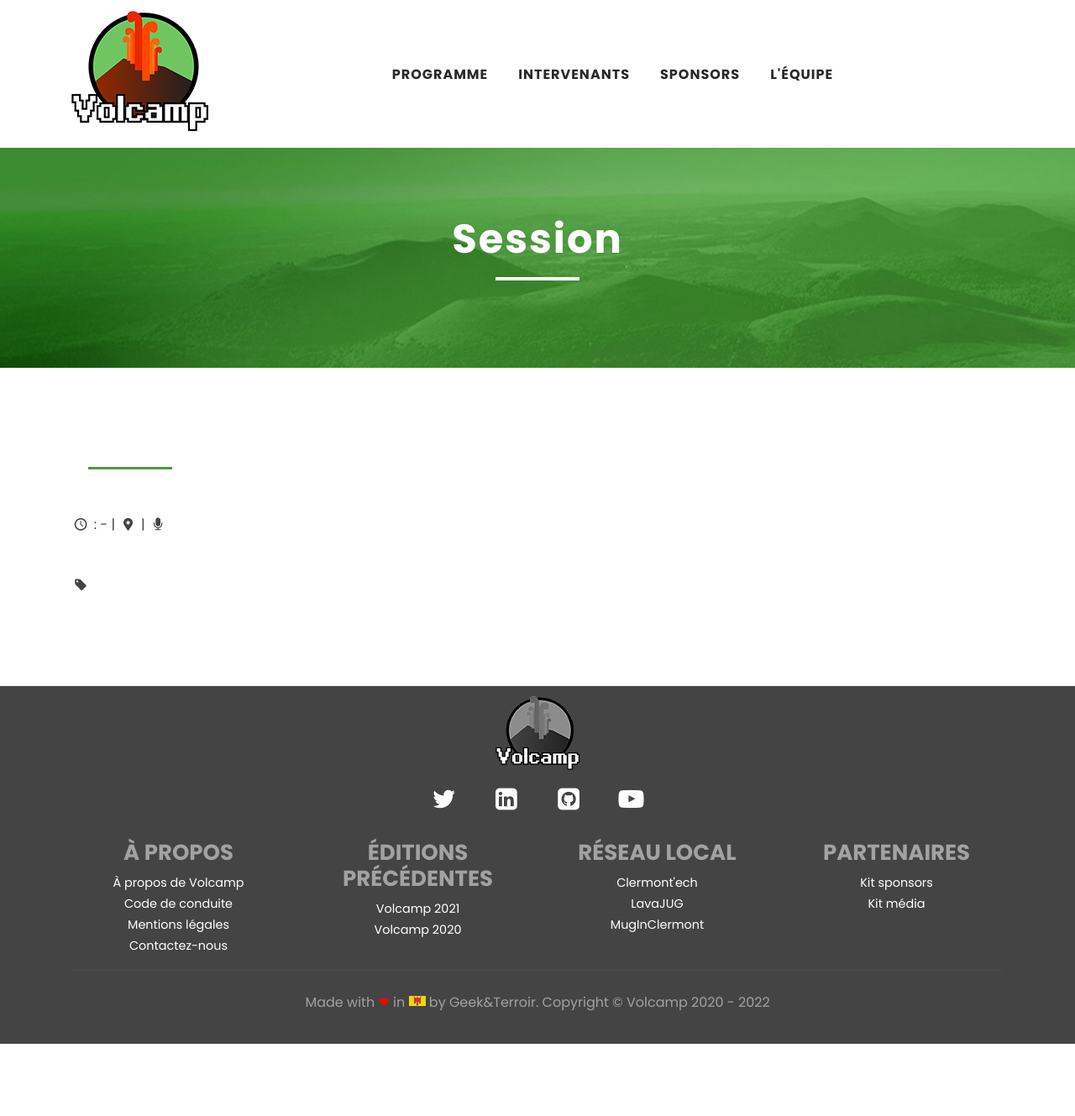
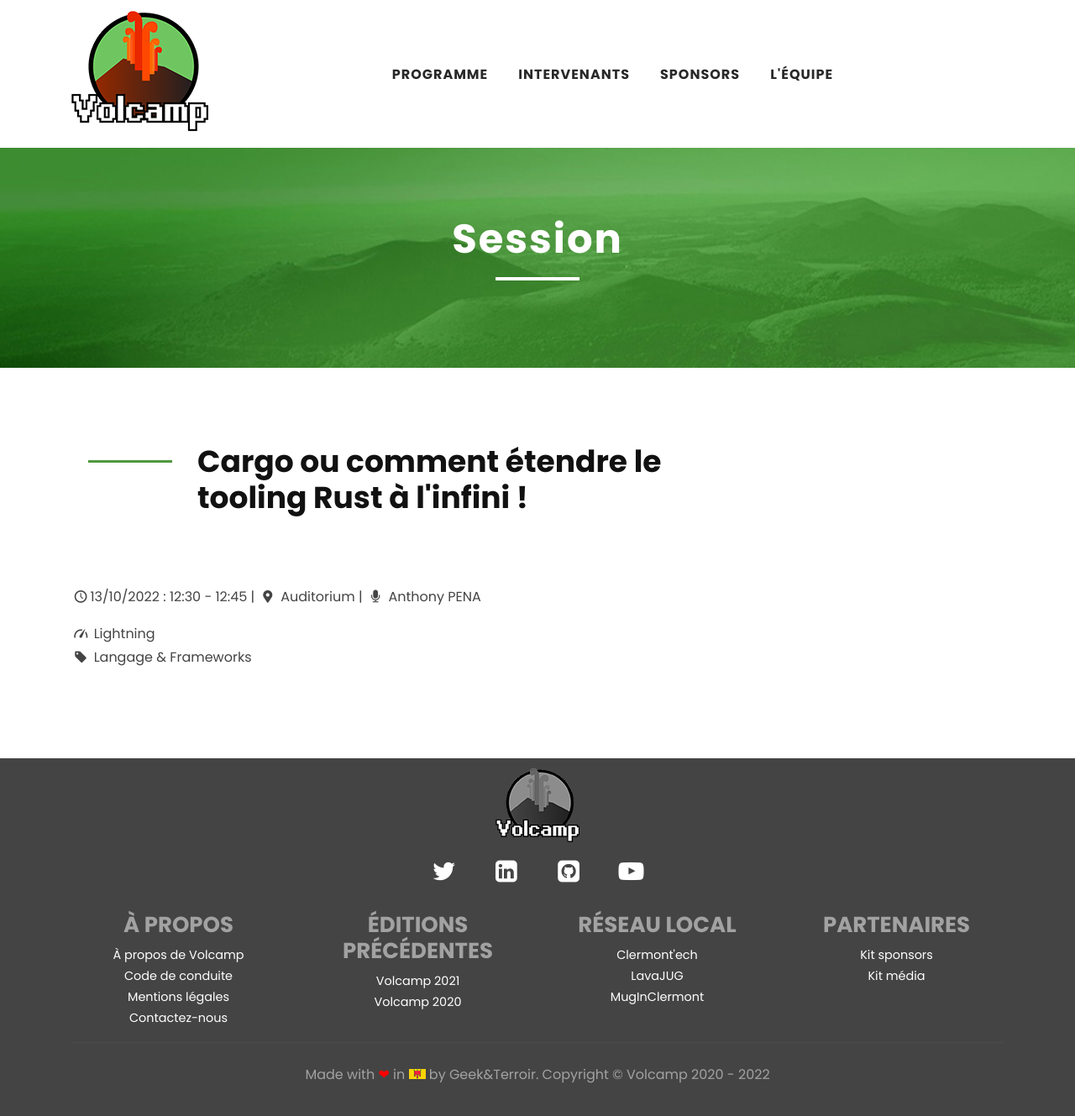
Before and after one commit to Volcamp/volcampempty.github.io, a Jekyll site: the page built from _talks/22d1t1s3.md, in a window 1280 px wide. Shown: the whole page at 84% size. Built offline with Jekyll 4.4.1, drawn with Linux system fonts in a browser that asks for light colours.

Commit message:
fix quote

```diff
--- a/_talks/22d1t1s3.md
+++ b/_talks/22d1t1s3.md
@@ -1,6 +1,6 @@
 ---
   name: 22d1t1s3
-  title: 'Cargo ou comment étendre le tooling Rust à l'infini !'
+  title: Cargo ou comment étendre le tooling Rust à l'infini !
   content:
   category: Langage & Frameworks
   format: Lightning
```
